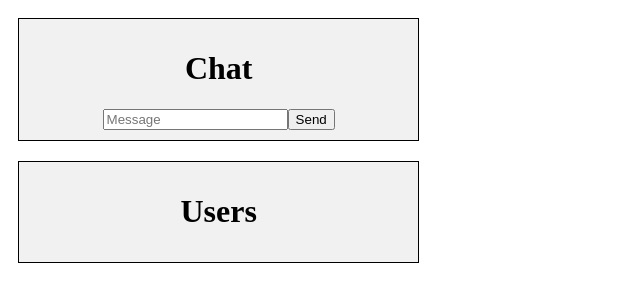
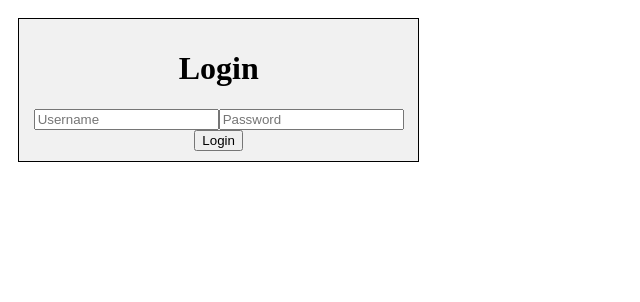
Before and after one commit to Lime78/Chat-app, a React (Vite) app: page / in a window 1280 px wide. Shown: the top 302 px of the page, without its empty margins (0-640 px from the left). Built offline with nearby package versions, Linux system fonts and the light colour scheme.

Commit message:
fix i user router´, modules och database

```diff
--- /dev/null
+++ b/backendSrc/models/users.ts
@@ -0,0 +1,5 @@
+export interface User {
+    username: string
+    password: string
+    role: string
+}
--- a/package.json
+++ b/package.json
@@ -14,11 +14,13 @@
   },
   "dependencies": {
     "@types/node": "^22.7.7",
+    "bcrypt": "^5.1.1",
     "cors": "^2.8.5",
     "express": "^4.21.1",
     "joi": "^17.13.3",
     "jsonwebtoken": "^9.0.2",
-    "mongodb": "^6.9.0",
+    "mongodb": "^6.10.0",
+    "mongoose": "^8.7.2",
     "react": "^18.3.1",
     "react-dom": "^18.3.1",
     "react-router-dom": "^6.27.0",
--- a/src/App.tsx
+++ b/src/App.tsx
@@ -9,7 +9,7 @@ function Chat() {
 
     <div className="parent">
 
-      <div className="child2">
+      {/* <div className="child2">
         <h1>Chat</h1>
         <div className="chat">
           <div className="message">
@@ -21,7 +21,7 @@ function Chat() {
         <input type="text" placeholder="Message" />
         <button>Send</button>
       </div>
-      </div>
+      </div> */}
 
     </div>
     </>
--- a/src/Users.tsx
+++ b/src/Users.tsx
@@ -1,20 +1,57 @@
-import { useState } from 'react'
+import { useState } from 'react';
 
 function Users() {
-  const [] = useState(0)
+  const [username, setUsername] = useState('');
+  const [password, setPassword] = useState('');
+  const [error, setError] = useState(null);
+
+  const handleSubmit = async (e) => {
+    e.preventDefault();
+    setError(null);
+
+    const response = await fetch('http://localhost:1256/login', {
+      method: 'POST',
+      headers: {
+        'Content-Type': 'application/json',
+      },
+      body: JSON.stringify({ username, password }),
+    });
+
+    const data = await response.json();
+
+    if (!response.ok) {
+      setError(data.message);
+    } else {
+      console.log('Login successful:', data);
+    }
+  };
 
   return (
     <>
-
-    <div className="parent">
-
-      <div className="child1">
-        <h1>Users</h1>
+      <div className="parent">
+        <div className="child1">
+          <h1>Login</h1>
+          <form onSubmit={handleSubmit}>
+            <input
+              type="text"
+              placeholder="Username"
+              value={username}
+              onChange={(e) => setUsername(e.target.value)}
+              required
+            />
+            <input
+              type="password"
+              placeholder="Password"
+              value={password}
+              onChange={(e) => setPassword(e.target.value)}
+              required
+            />
+            <button type="submit">Login</button>
+          </form>
         </div>
-
-    </div>
+      </div>
     </>
-  )
+  );
 }
 
-export default Users
+export default Users;
```
Also changed, not shown: backendSrc/database/users.ts (+23 -0 lines), backendSrc/routes/users.ts (+17 -2 lines), 1 other file (tests, documents, lock files or other folders).
